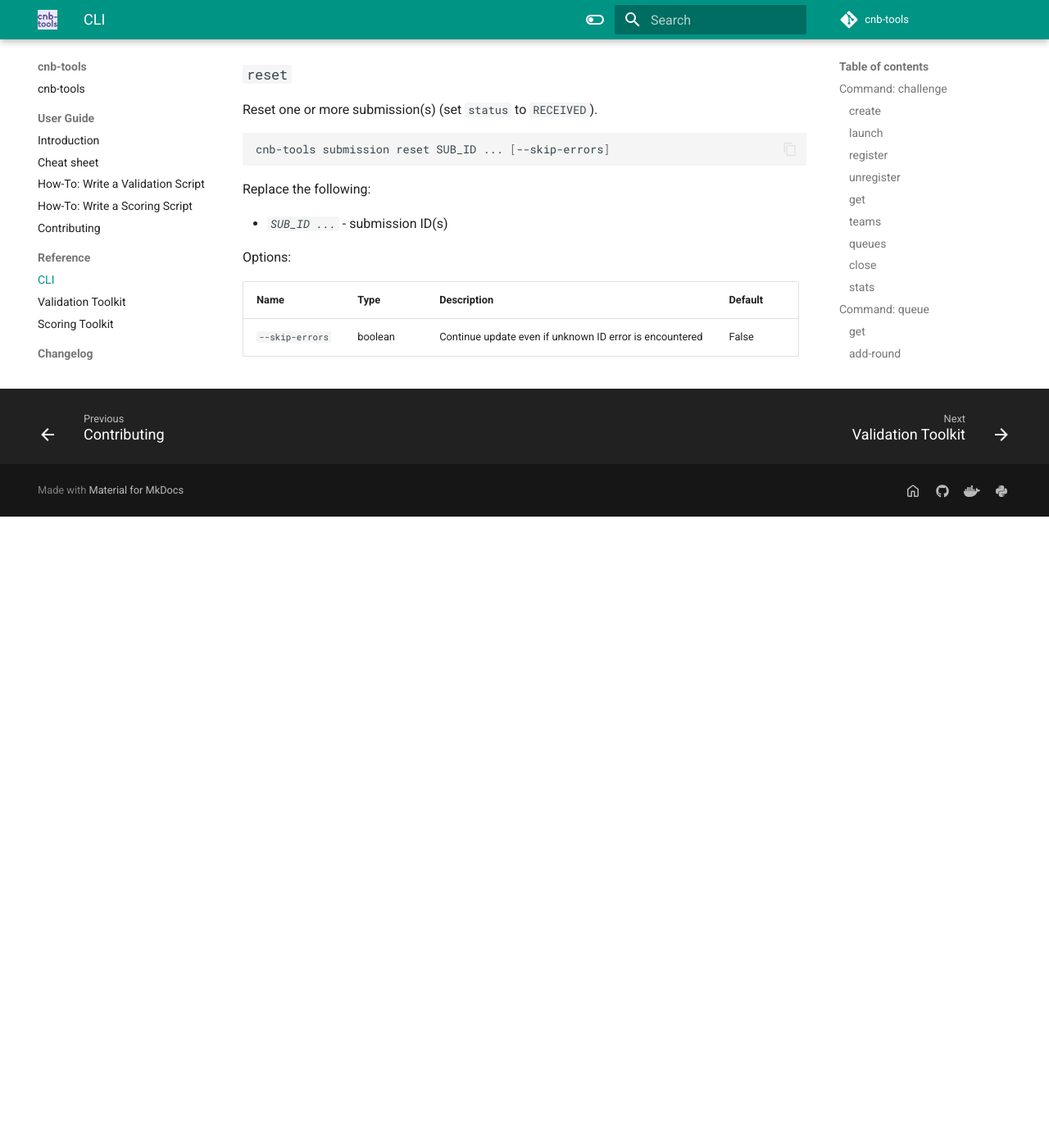
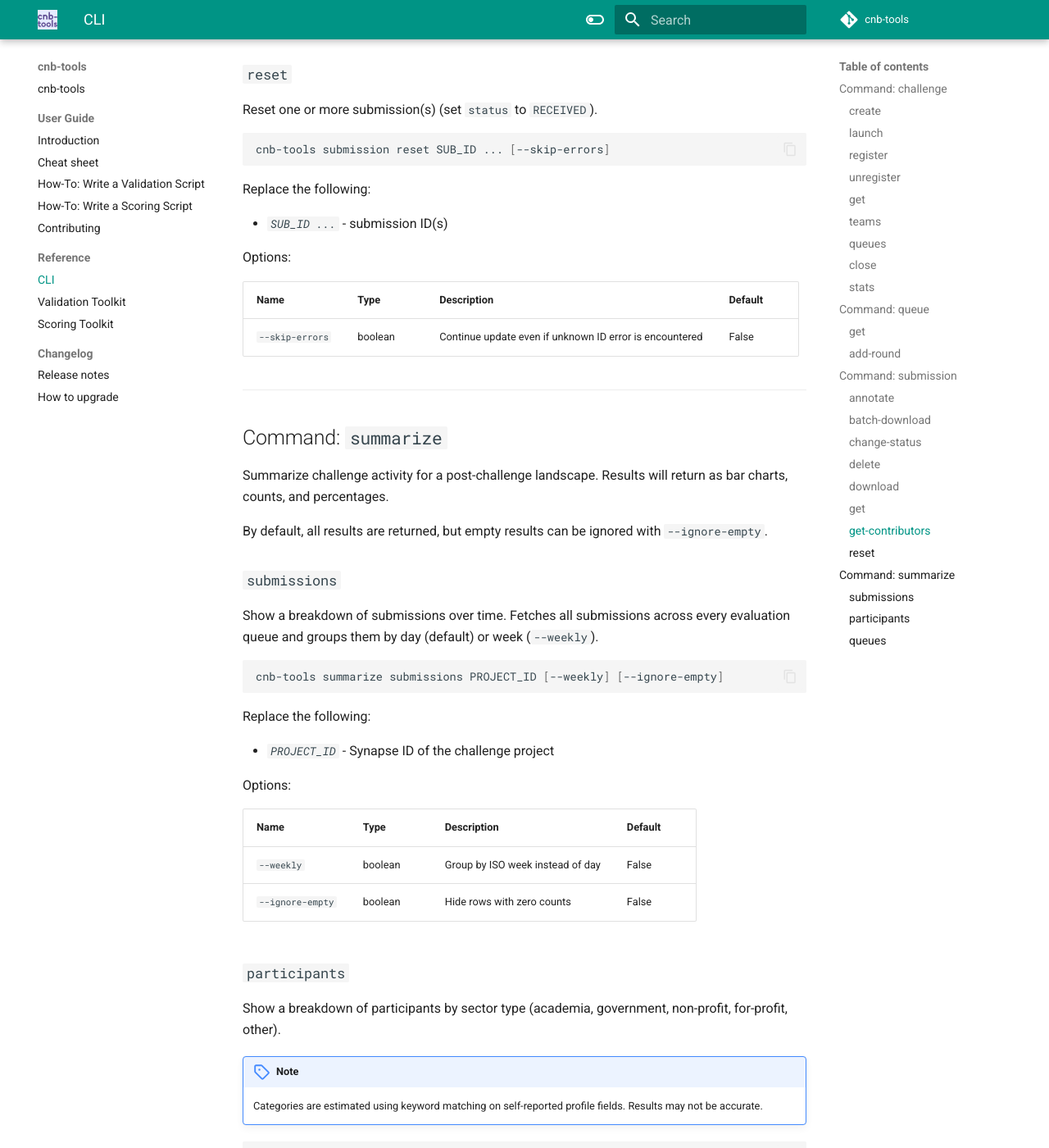
Before and after one commit to Sage-Bionetworks-Challenges/cnb-tools, an MkDocs documentation site: the page built from docs/reference/cli.md, in a window 1280 px wide and 1400 px high, scrolled down 9089 px. Shown: the whole window at 82% size. Built offline with MkDocs 1.6.1 and Material for MkDocs 9.7.7, drawn with Linux system fonts in a browser that asks for light colours; comment, search, counter and statistics services are not loaded; before the commit the page ends 9719 px from its top, so only the background shows below that; some of the changed text lies outside the part shown.

Commit message:
add docs for new CLI group

````diff
--- a/docs/reference/cli.md
+++ b/docs/reference/cli.md
@@ -402,3 +402,84 @@
 Name | Type | Description | Default
 --|--|--|--
 `--skip-errors` | boolean | Continue update even if unknown ID error is encountered | False
+
+---
+
+## Command: `summarize`
+
+Summarize challenge activity for a post-challenge landscape. Results will return
+as bar charts, counts, and percentages.
+
+By default, all results are returned, but empty results can be ignored with `--ignore-empty`.
+
+### `submissions`
+
+Show a breakdown of submissions over time. Fetches all submissions across every
+evaluation queue and groups them by day (default) or week (`--weekly`).
+
+```bash
+cnb-tools summarize submissions PROJECT_ID [--weekly] [--ignore-empty]
+```
+
+Replace the following:
+
+- _`PROJECT_ID`_ - Synapse ID of the challenge project
+
+Options:
+
+Name | Type | Description | Default
+--|--|--|--
+`--weekly` | boolean | Group by ISO week instead of day | False
+`--ignore-empty` | boolean | Hide rows with zero counts | False
+
+### `participants`
+
+Show a breakdown of participants by sector type (academia, government, non-profit, for-profit,
+other).
+
+!!!note
+    Categories are estimated using keyword matching on self-reported profile
+    fields. Results may not be accurate.
+
+```bash
+cnb-tools summarize participants PROJECT_ID [--ignore-empty]
+```
+
+Replace the following:
+
+- _`PROJECT_ID`_ - Synapse ID of the challenge project
+
+Options:
+
+Name | Type | Description | Default
+--|--|--|--
+`--ignore-empty` | boolean | Hide categories with zero participants | False
+
+Categories (in display order):
+
+| Category | Description |
+|---|---|
+| Academia | Universities, hospitals, institutes, research centers |
+| Industry / For-profit | Companies, biotech, pharma, consulting |
+| Government | Federal agencies (NIH, FDA, CDC, etc.) |
+| Non-profit | Foundations, societies, associations |
+| Other | Profile fields filled but no keyword matched |
+| Not specified | Both company and industry fields are blank |
+
+### `queues`
+
+Show a breakdown of submissions per evaluation queue.
+
+```bash
+cnb-tools summarize queues PROJECT_ID [--ignore-empty]
+```
+
+Replace the following:
+
+- _`PROJECT_ID`_ - Synapse ID of the challenge project
+
+Options:
+
+Name | Type | Description | Default
+--|--|--|--
+`--ignore-empty` | boolean | Hide queues with zero submissions | False
````
Also changed, not shown: docs/user-guide/introduction.md (+24 -0 lines).
